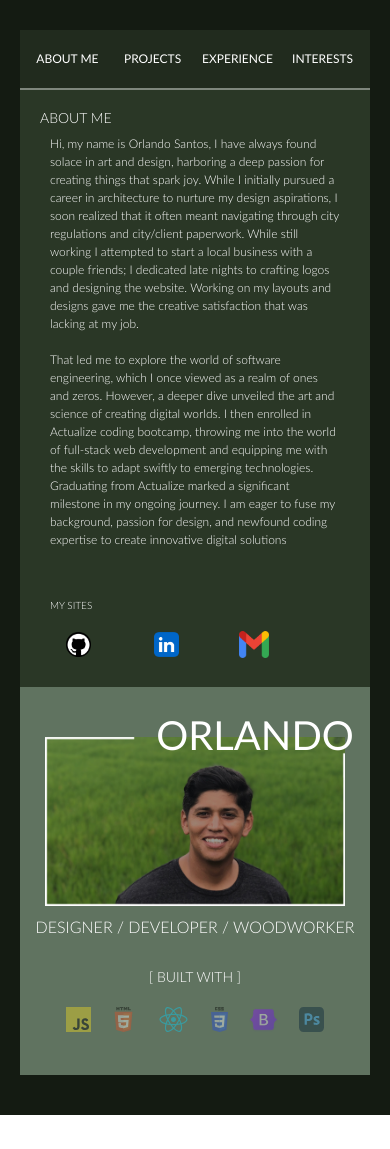
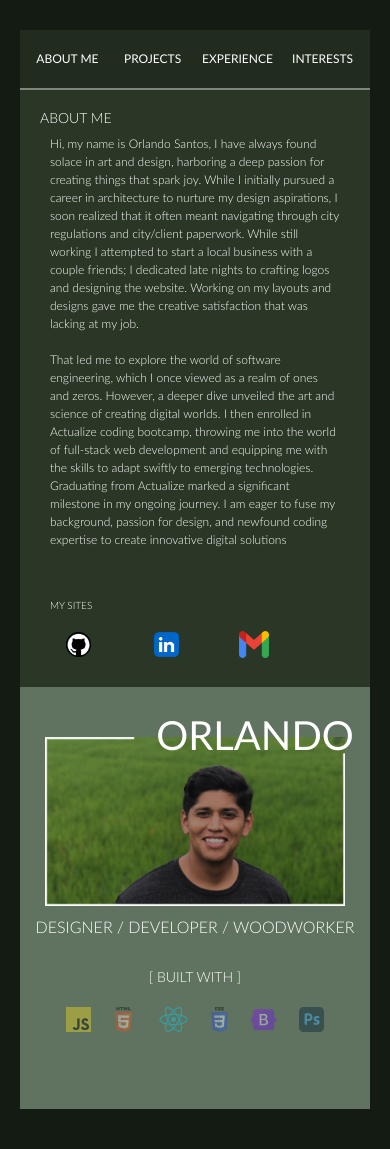
Before and after one commit to Osantos17/Personal-Website, a React (Vite) app: page / in a window 390 px wide. Before the commit the page ends 1115 px from the top, so only its background shows below. Built offline with nearby package versions, Linux system fonts and the light colour scheme.

Commit message:
change about me vh from 46vh to 50vh

```diff
--- a/src/paths/AboutMe.css
+++ b/src/paths/AboutMe.css
@@ -66,7 +66,7 @@ h6 {
 @media (max-width: 768px) {
 
   .aboutMeBackground {
-    height: 46vh;
+    height: 50vh;
     overflow-y: hidden;
   }
 
```
